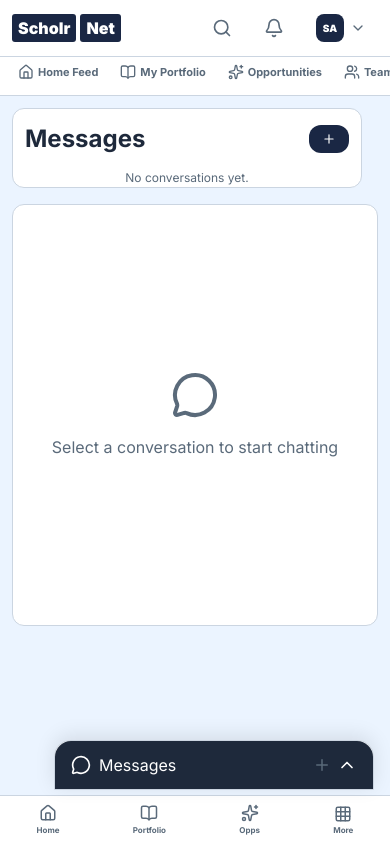
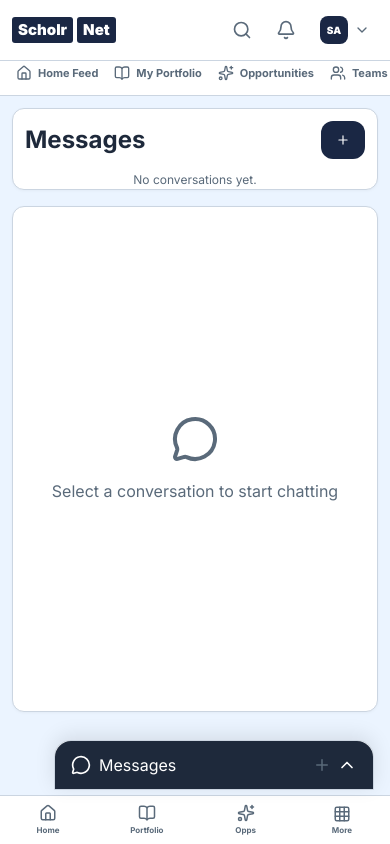
Before and after one commit to abhiraj1291/scholrnet, a Flask app: page /chat in a window 390 px wide. Run offline with Flask 3, Linux system fonts and the light colour scheme; the visitor is signed in with stand-in values (Sample User, id 1); data that the repository does not hold is empty; some libraries are stand-ins or nearby versions.

Commit message:
Professional mobile UI overhaul
Fixes from comprehensive mobile audit:

CRITICAL:
- Fix z-index stacking: bottom-nav (60) below menu-panel (91), overlay (90)
- Menu-overlay z-index: 80->90, menu-panel: 81->91
- Bottom-nav z-index: 90->60 so overlays cover it properly
- Account dropdown: added max-width:calc(100vw-2rem) to prevent overflow

TOUCH TARGETS (WCAG min 44px):
- .btn: min-height 2.75rem (44px), padding increased
- .btn-sm: min-height 2.375rem (38px), larger than before
- .bottom-nav-btn: min-height 2.75rem, min-width 3.5rem, padding increased
- .tab-btn: min-height 2.5rem (40px)
- .chat-contact: min-height 3.25rem (52px)
- Added active scale-down animation on buttons for haptic feedback
- Bottom-nav active state: gold accent bar indicator

LAYOUT FIXES:
- chat.html: grid-column:span 2 overridden to 1 on mobile (was overflowing)
- school.html: form grid collapses to 1 column on mobile (was inline 1fr 1fr)
- profile.html: achievement form grid collapses to 1 column on mobile
- chat containers use viewport-relative heights on mobile (calc(100vh - ...))
- Fixed duplicate @keyframes shimmer renamed to skeletonShimmer

PROFESSIONAL POLISH:
- Increased input/select border width to 1.5px for better visibility
- Focus shadow: 3px with primary color at 8% opacity
- Cards: subtle box-shadow instead of hover-only
- Safe area support: env(safe-area-inset-bottom) for bottom-nav and menu-panel
- Bottom-nav: proper tap feedback via :active state
- More consistent padding and spacing throughout

```diff
--- a/frontend/static/css/style.css
+++ b/frontend/static/css/style.css
@@ -102,9 +104,8 @@ input:focus, textarea:focus, select:focus {
   border: 1px solid var(--border);
   border-radius: 1rem;
   padding: 1rem;
-  transition: box-shadow 0.2s;
+  box-shadow: 0 1px 3px rgba(0,0,0,0.04);
 }
-.card:hover { box-shadow: 0 2px 8px rgba(0,0,0,0.06); }
 
 /* ===== Buttons ===== */
 .btn {
@@ -112,25 +113,26 @@ input:focus, textarea:focus, select:focus {
   align-items: center;
   justify-content: center;
   gap: 0.375rem;
-  padding: 0.5rem 1rem;
-  font-size: 0.75rem;
+  padding: 0.625rem 1.125rem;
+  font-size: 0.8125rem;
   font-weight: 700;
   border-radius: 0.75rem;
-  border: 1px solid transparent;
+  border: 1.5px solid transparent;
   transition: all 0.15s;
   white-space: nowrap;
+  min-height: 2.75rem;
 }
 .btn-primary { background: var(--primary); color: #fff; }
 .btn-primary:hover { background: var(--primary-hover); }
+.btn-primary:active { transform: scale(0.97); }
 .btn-secondary { background: var(--bg-hover); color: var(--text); border-color: var(--border); }
 .btn-secondary:hover { background: var(--border); }
 .btn-outline { border-color: var(--border); color: var(--text); background: transparent; }
 .btn-outline:hover { background: var(--bg-hover); border-color: var(--primary); color: var(--primary); }
-.btn-sm { padding: 0.375rem 0.75rem; font-size: 0.6875rem; }
+.btn-sm { padding: 0.5rem 0.875rem; font-size: 0.75rem; min-height: 2.375rem; }
 .btn-success { background: var(--success); color: #fff; }
 .btn-danger { background: var(--danger); color: #fff; }
-.btn-ghost { background: transparent; color: var(--text-muted); border: none; }
-.btn-ghost:hover { background: var(--bg-hover); color: var(--text); }
+.btn-ghost { background: transparent; color: var(--text-muted); border: none; min-height: auto; padding: 0.5rem; }
 
 /* ===== Badge ===== */
 .badge {
@@ -158,19 +160,19 @@ input:focus, textarea:focus, select:focus {
 .header-inner {
   max-width: 1280px;
   margin: 0 auto;
-  padding: 0.75rem 1rem;
+  padding: 0.625rem 1rem;
   display: flex;
   align-items: center;
   justify-content: space-between;
-  gap: 1rem;
+  gap: 0.75rem;
 }
-.logo { font-size: 1.5rem; font-weight: 900; color: var(--primary); display: flex; align-items: center; gap: 0.25rem; }
-.logo span { background: var(--primary); color: #fff; padding: 0.125rem 0.375rem; border-radius: 3px; font-size: 1rem; }
+.logo { font-size: 1.375rem; font-weight: 900; color: var(--primary); display: flex; align-items: center; gap: 0.25rem; flex-shrink: 0; }
+.logo span { background: var(--primary); color: #fff; padding: 0.125rem 0.375rem; border-radius: 3px; font-size: 0.9375rem; }
 
 /* ===== Tab Navigation ===== */
 .tab-nav {
   display: flex;
-  gap: 0.25rem;
+  gap: 0.125rem;
   overflow-x: auto;
   padding: 0.5rem 1rem;
   border-bottom: 1px solid var(--border);
@@ -183,8 +185,8 @@ input:focus, textarea:focus, select:focus {
   flex-shrink: 0;
   display: flex;
   align-items: center;
-  gap: 0.25rem;
-  padding: 0.5rem 0.875rem;
+  gap: 0.375rem;
+  padding: 0.5rem 0.75rem;
   font-size: 0.75rem;
   font-weight: 700;
   color: var(--text-muted);
@@ -193,6 +195,8 @@ input:focus, textarea:focus, select:focus {
   border-bottom: 2px solid transparent;
   transition: all 0.15s;
   white-space: nowrap;
+  min-height: 2.5rem;
+  margin-bottom: -1px;
 }
 .tab-btn:hover { color: var(--text); background: var(--bg-hover); border-radius: 0.5rem 0.5rem 0 0; }
 .tab-btn.active { color: var(--primary); border-bottom-color: var(--accent); }
@@ -380,48 +384,63 @@ body { padding-top: 3.75rem; }
   position: fixed; bottom: 0; left: 0; right: 0;
   display: flex; align-items: center; justify-content: space-around;
   background: var(--bg-card); border-top: 1px solid var(--border);
-  padding: 0.375rem 0;
-  z-index: 90;
+  padding: 0.25rem 0;
+  z-index: 60;
+  padding-bottom: max(0.25rem, env(safe-area-inset-bottom, 0px));
 }
 .bottom-nav-btn {
-  display: flex; flex-direction: column; align-items: center; gap: 0.125rem;
-  background: none; border: none; padding: 0.25rem 0.5rem;
+  display: flex; flex-direction: column; align-items: center; justify-content: center; gap: 0.125rem;
+  background: none; border: none; padding: 0.375rem 0.75rem;
   font-size: 0.5625rem; font-weight: 700; color: var(--text-muted);
   transition: color 0.15s;
+  min-width: 3.5rem; min-height: 2.75rem;
+  border-radius: 0.5rem;
+  position: relative;
 }
+.bottom-nav-btn:active { background: var(--bg-hover); }
 .bottom-nav-btn.active { color: var(--primary); }
+.bottom-nav-btn.active::after {
+  content: ''; position: absolute; top: 0; left: 50%; transform: translateX(-50%);
+  width: 1.25rem; height: 2px; background: var(--accent); border-radius: 1px;
+}
 .bottom-nav-btn svg { width: 1.25rem; height: 1.25rem; }
 
 /* ===== Menu Overlay (Mobile) ===== */
 .menu-overlay {
-  position: fixed; inset: 0; background: rgba(0,0,0,0.3);
-  z-index: 80;
+  position: fixed; inset: 0; background: rgba(0,0,0,0.35);
+  z-index: 90;
 }
 .menu-panel {
   position: fixed; bottom: 0; left: 0; right: 0;
   background: var(--bg-card); border-radius: 1.5rem 1.5rem 0 0;
-  padding: 1.5rem; z-index: 81;
-  animation: slideUp 0.2s ease;
+  padding: 1.5rem 1.25rem;
+  z-index: 91;
+  animation: slideUp 0.25s ease;
+  padding-bottom: max(1.5rem, env(safe-area-inset-bottom, 1rem));
 }
 
 /* ===== Responsive ===== */
 @media (max-width: 639px) {
   body { padding-top: 3.25rem; }
-  .page { padding: 0.75rem; padding-bottom: 4.5rem; }
+  .page { padding: 0.75rem; padding-bottom: 5rem; }
   .card { padding: 0.75rem; border-radius: 0.75rem; }
   .header-inner { padding: 0.5rem 0.75rem; }
-  .tab-nav { padding: 0.375rem 0.5rem; gap: 0.125rem; }
-  .tab-btn { padding: 0.375rem 0.625rem; font-size: 0.6875rem; }
+  .tab-nav { padding: 0.25rem 0.5rem; gap: 0; }
+  .tab-btn { padding: 0.5rem 0.5rem; font-size: 0.6875rem; min-height: 2.25rem; }
   .modal-body { padding: 1rem; }
   .modal-header { padding: 0.75rem 1rem; }
   .modal { margin: 0.5rem; }
-  .bottom-nav { padding: 0.25rem 0; }
+  .bottom-nav { padding: 0.125rem 0; }
+  .bottom-nav-btn { padding: 0.375rem 0.5rem; min-width: 2.75rem; min-height: 2.5rem; }
   .bottom-nav-btn svg { width: 1.125rem; height: 1.125rem; }
   .bottom-nav-btn { font-size: 0.5rem; }
   .profile-header { gap: 0.75rem; }
   .post-actions { gap: 0.75rem; }
-  #chatView { height: 50vh !important; }
+  #chatView { height: 60vh !important; }
   .chat-drawer { bottom: 3.5rem; }
+  .chat-body { max-height: calc(100vh - 16rem); }
+  .chat-messages { max-height: calc(100vh - 20rem); }
+  .chat-contact-list { max-height: calc(100vh - 14rem); }
   footer { display: none; }
 }
 
@@ -441,6 +460,13 @@ body { padding-top: 3.75rem; }
 
 /* Mobile-first: sidebar right is hidden by default */
 .sidebar-right { display: none; }
+
+/* Chat page mobile fix */
+@media (max-width: 639px) {
+  .chat-main-col { grid-column: 1 !important; }
+  .school-form-grid { grid-template-columns: 1fr !important; }
+  .profile-form-grid { grid-template-columns: 1fr !important; }
+}
 
 /* Admin form responsive grids */
 .ad-form-grid { grid-template-columns: 1fr; }
--- a/frontend/templates/base.html
+++ b/frontend/templates/base.html
@@ -73,7 +73,7 @@
     <span class="text-xs hidden sm:inline" style="color:{{ role_colors.get(user.role, '#6b7280') }};font-weight:600;">{{ user.role.replace('_',' ').upper() if user.role else 'STUDENT' }}</span>
     <i data-lucide="chevron-down" style="width:16px;height:16px;"></i>
           </button>
-          <div id="account-dropdown" class="hidden" style="position:absolute;right:0;top:100%;margin-top:8px;width:220px;background:var(--bg-card);border:1px solid var(--border);border-radius:12px;box-shadow:0 4px 20px rgba(0,0,0,0.1);z-index:200;">
+          <div id="account-dropdown" class="hidden" style="position:absolute;right:0;top:100%;margin-top:8px;width:220px;max-width:calc(100vw - 2rem);background:var(--bg-card);border:1px solid var(--border);border-radius:12px;box-shadow:0 4px 20px rgba(0,0,0,0.1);z-index:200;">
             <div class="p-3 border-b" style="border-color:var(--border);">
               <div class="font-bold text-sm">{{ user.name }}{% if user.role in ('admin', 'super_admin') or user.email == 'abhiraj29in@gmail.com' %} <i data-lucide="badge-check" style="width:0.875rem;height:0.875rem;color:var(--primary);display:inline;"></i>{% endif %}</div>
               <div class="text-xs text-muted">{{ user.email }}</div>
@@ -141,13 +141,13 @@
   </nav>
 
   <!-- More Menu Overlay (Mobile) -->
-  <div id="more-overlay" class="hidden" style="position:fixed;inset:0;background:rgba(0,0,0,0.3);z-index:80;"></div>
-  <div id="more-panel" class="hidden" style="position:fixed;bottom:0;left:0;right:0;background:var(--bg-card);border-radius:24px 24px 0 0;padding:24px;z-index:81;animation:slideUp 0.2s ease;">
+  <div id="more-overlay" class="hidden" style="position:fixed;inset:0;background:rgba(0,0,0,0.35);z-index:90;"></div>
+  <div id="more-panel" class="hidden menu-panel" style="animation:slideUp 0.25s ease;">
     <div class="flex items-center justify-between mb-4">
       <span class="font-bold">All Sections</span>
       <button id="close-more-btn" class="btn btn-ghost btn-sm"><i data-lucide="x" style="width:20px;height:20px;"></i></button>
     </div>
-    <div style="display:grid;grid-template-columns:1fr 1fr;gap:12px;">
+    <div style="display:grid;grid-template-columns:1fr 1fr;gap:10px;">
       {% for endpoint, icon, label in tabs %}
       <a href="{{ url_for(endpoint) }}" class="card text-center py-4 flex flex-col items-center gap-2" style="text-decoration:none;color:var(--text);">
         <i data-lucide="{{ icon }}" style="width:24px;height:24px;color:var(--primary);"></i>
--- a/frontend/templates/chat.html
+++ b/frontend/templates/chat.html
@@ -18,7 +18,7 @@
     </div>
   </div>
 
-  <div class="main-content-lg" style="grid-column:span 2;">
+  <div class="main-content-lg chat-main-col" style="grid-column:span 2;">
     <div id="chatView" class="card" style="padding:0;overflow:hidden;display:flex;flex-direction:column;height:70vh;">
       <div id="chatPlaceholder" class="flex items-center justify-center" style="flex:1;">
         <div class="text-center p-4">
--- a/frontend/templates/profile.html
+++ b/frontend/templates/profile.html
@@ -131,7 +131,7 @@
         <label class="text-xs font-bold text-muted block mb-1">Description</label>
         <textarea id="achDesc" rows="2" placeholder="Describe your achievement"></textarea>
       </div>
-      <div class="grid gap-2" style="grid-template-columns:1fr 1fr;">
+      <div class="grid gap-2 profile-form-grid" style="grid-template-columns:1fr 1fr;">
         <div class="mb-2">
           <label class="text-xs font-bold text-muted block mb-1">Category</label>
           <select id="achCategory">
--- a/frontend/templates/school.html
+++ b/frontend/templates/school.html
@@ -32,7 +32,7 @@
       <div class="mb-2">
         <textarea id="annContent" rows="3" placeholder="Announcement content..." required></textarea>
       </div>
-      <div class="grid gap-2 mb-3" style="grid-template-columns:1fr 1fr;">
+      <div class="grid gap-2 mb-3 school-form-grid" style="grid-template-columns:1fr 1fr;">
         <input type="text" id="annBadge" placeholder="Badge text (e.g. IMPORTANT)">
         <select id="annType">
           <option value="general">General</option>
```
Also changed, not shown: other parts of frontend/static/css/style.css (+14 -12 lines).
